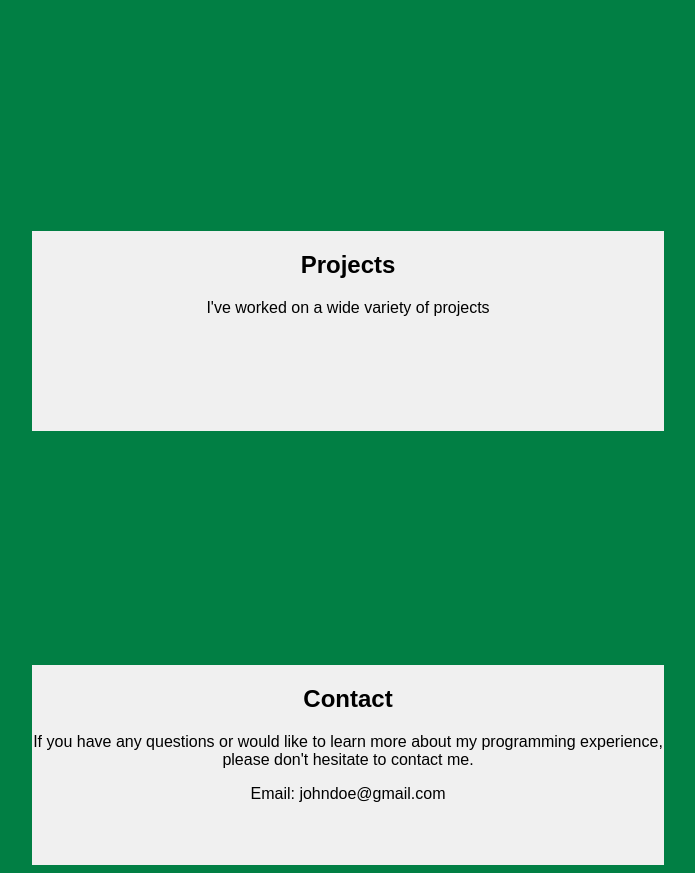
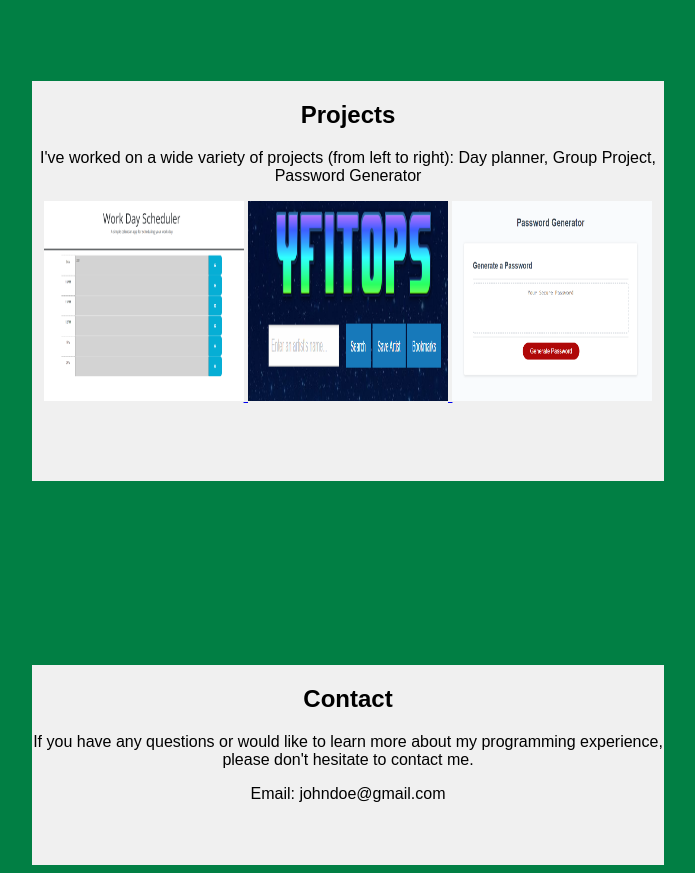
Before and after one commit to qelson/Portfolio, a plain HTML site: page index.html in a window 1280 px wide. Shown: the part 1143-2016 px from the top of the page, without its empty margins (292-987 px from the left). Drawn offline with Linux system fonts and the light colour scheme.

Commit message:
edited some stuff

```diff
--- a/index.html
+++ b/index.html
@@ -34,7 +34,19 @@
 
     <div id="projects">
         <h2>Projects</h2>
-        <p>I've worked on a wide variety of projects</p>
+        <p>I've worked on a wide variety of projects (from left to right): Day planner, Group Project, Password Generator</p>
+
+            <a href="https://qelson.github.io/DailyPlanner/">
+                <img src="dayPlannerScreenshot.png" alt="Day planner" width="200" height="200">
+            </a>
+
+            <a href="https://qelson.github.io/GroupProject1/">
+                <img src="groupProjectScreenshot.png" alt="Group project" width="200" height="200">
+            </a>
+
+            <a href="https://qelson.github.io/passwordGenerator/">
+                <img src="passwordGeneratorScreenshot.png" alt="Password Generator" width="200" height="200">
+            </a>
     </div>
 
     <div id="contact">
--- a/style.css
+++ b/style.css
@@ -63,7 +63,7 @@ body {
   #projects {
     display: block;
     width: 50%;
-    height: 200px;
+    height: 400px;
     background-color: #f0f0f0;
   }
 
```
Also changed, not shown: dayPlannerScreenshot.png (added), groupProjectScreenshot.png (added), passwordGeneratorScreenshot.png (added).
